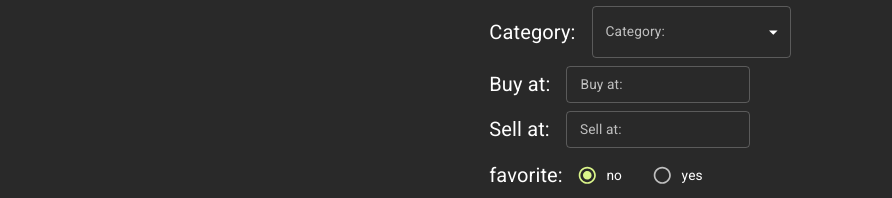
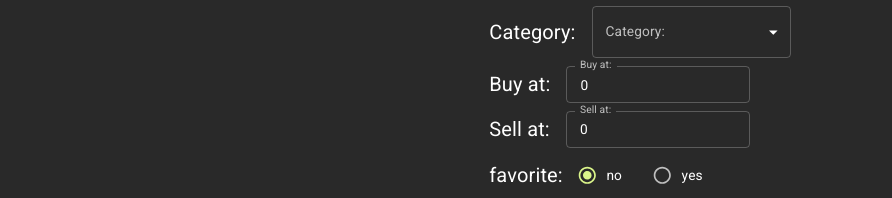
Before and after one commit to Ted2121/MarketShuffle, a React (Vite) app in the folder marketshuffle/: page /new in a window 1280 px wide. Shown: the part 144-342 px from the top of the page, without its empty margins (0-892 px from the left). Built offline with nearby package versions, Linux system fonts and the light colour scheme.

Commit message:
fixed buy at and sell at 0 val

```diff
--- a/marketshuffle/src/items/ActionsPanel.jsx
+++ b/marketshuffle/src/items/ActionsPanel.jsx
@@ -16,9 +16,9 @@ import EditItemModal from './EditItemModal';
 function ActionsPanel({ item }) {
   const [sortBy, setSortBy] = useState('date_desc');
   const [currentPosition, setCurrentPosition] = useState(null);
-  const isRune = item?.category == "rune"
-  const isMisc = item?.category == "misc"
-  const isGeneral = !isMisc && !isRune;
+  // const isRune = item?.category == "rune"
+  // const isMisc = item?.category == "misc"
+  // const isGeneral = !isMisc && !isRune;
   const positions = item?.positions;
   const formatDate = (unixTimestamp) => {
     const date = new Date(unixTimestamp * 1000);
@@ -294,9 +294,9 @@ function ActionsPanel({ item }) {
             gap: 1,
             flex: 6,
           }}>
-            {isRune && <RuneActions rune={item} />}
-            {isGeneral && <GeneralItemActions item={item} handleAddPosition={handleAddPosition} />}
-            {isMisc && <MiscActions misc={item} />}
+            {/* {isRune && <RuneActions rune={item} />} */}
+            <GeneralItemActions item={item} handleAddPosition={handleAddPosition} />
+            {/* {isMisc && <MiscActions misc={item} />} */}
           </Card >
         </Box>
         {/* Back to top */}
--- a/marketshuffle/src/new-items/NewItemsPage.jsx
+++ b/marketshuffle/src/new-items/NewItemsPage.jsx
@@ -17,8 +17,8 @@ function NewItemsPage() {
   // const [itemQuality, setItemQuality] = useState('n');
   const [itemFavorite, setItemFavorite] = useState('false');
   const [recipe, setRecipe] = useState(Array(8).fill({ name: '', quantity: '', parentItemId: '' }));
-  const [itemBuyAt, setItemBuyAt] = useState("");
-  const [itemSellAt, setItemSellAt] = useState("");
+  const [itemBuyAt, setItemBuyAt] = useState(0);
+  const [itemSellAt, setItemSellAt] = useState(0);
   const [item, setItem] = useState(
     {
       id: "",
```
